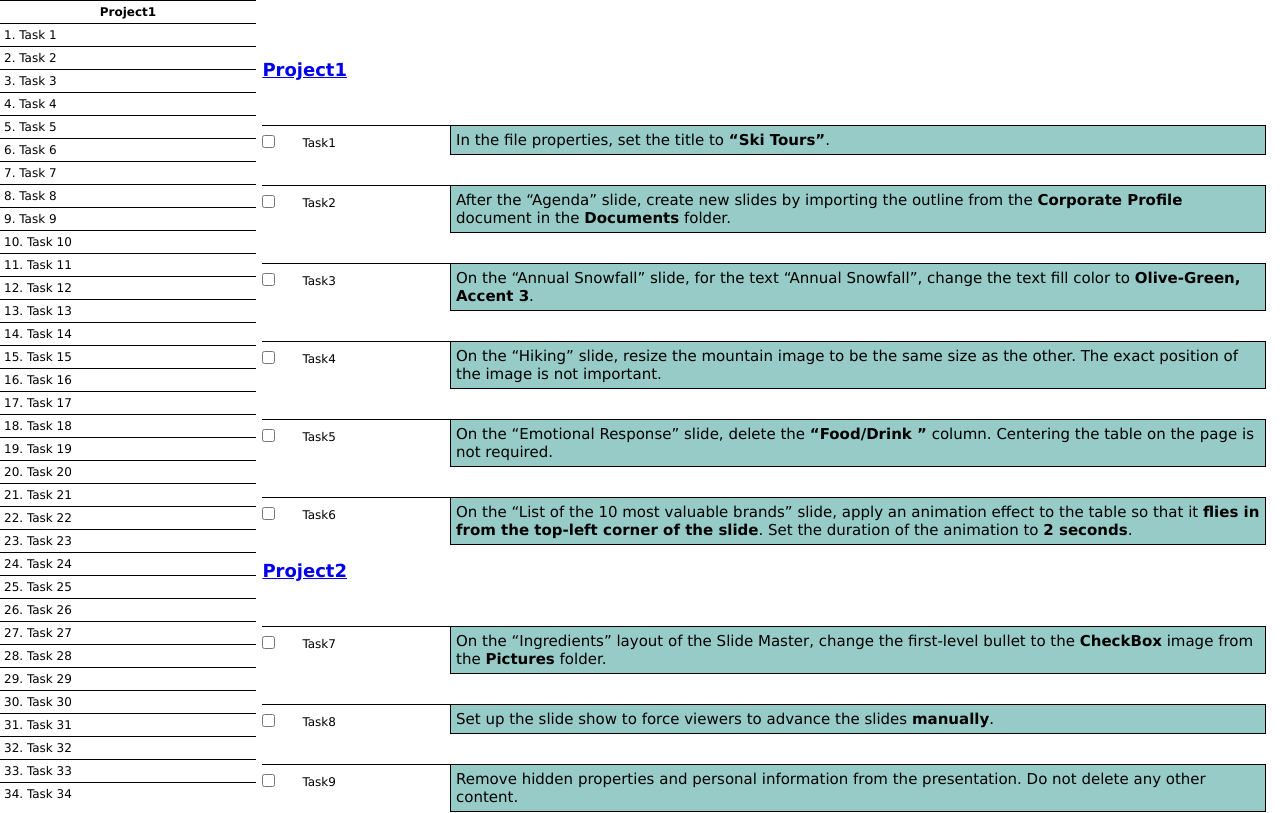
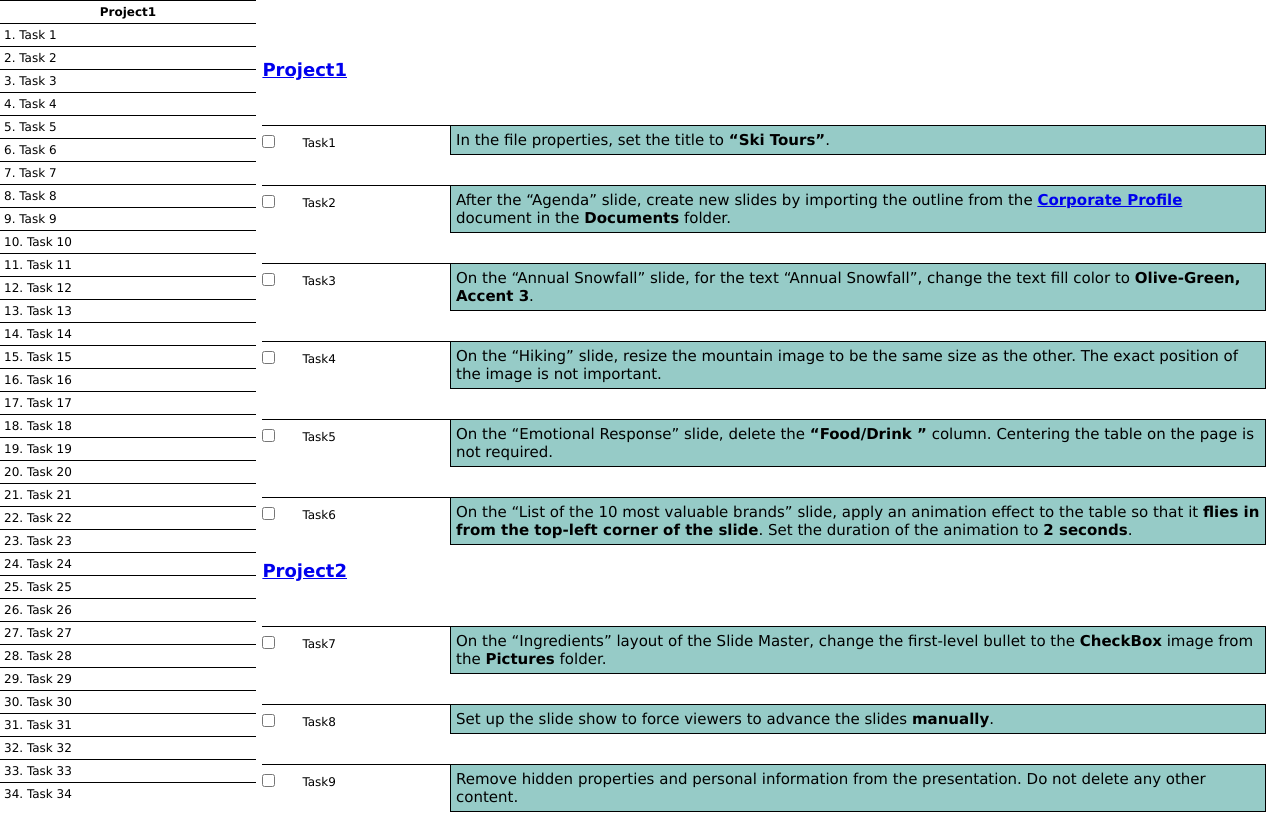
Before and after one commit to minhnh1394/PPT2019EN, a plain HTML site: page index.html in a window 1280 px wide. Shown: the top 813 px of the page. Drawn offline with Linux system fonts and the light colour scheme.

Commit message:
Update index.html

```diff
--- a/index.html
+++ b/index.html
@@ -563,7 +563,7 @@
                             <div class="Overview">
                                 <div class="OverviewItem"><span>
                                         <p>After the “Agenda” slide, create new slides by importing the
-                                            outline from the <b>Corporate Profile</b> document in the <b>Documents</b> folder.
+                                            outline from the <a HREF="Corporate Profile.docx"><b>Corporate Profile</b></a> document in the <b>Documents</b> folder.
                                         </p>
                                     </span>
                                 </div>
@@ -1702,4 +1702,5 @@
 
 <!-- Mirrored from www.gmetrix.net/browsersms4.0//ProjectInstructions46V2.aspx?tstKey=24904&lng=en-US by HTTrack Website Copier/3.x [XR&CO'2014], Wed, 03 Oct 2018 20:01:29 GMT -->
 
+
 </html>
```
